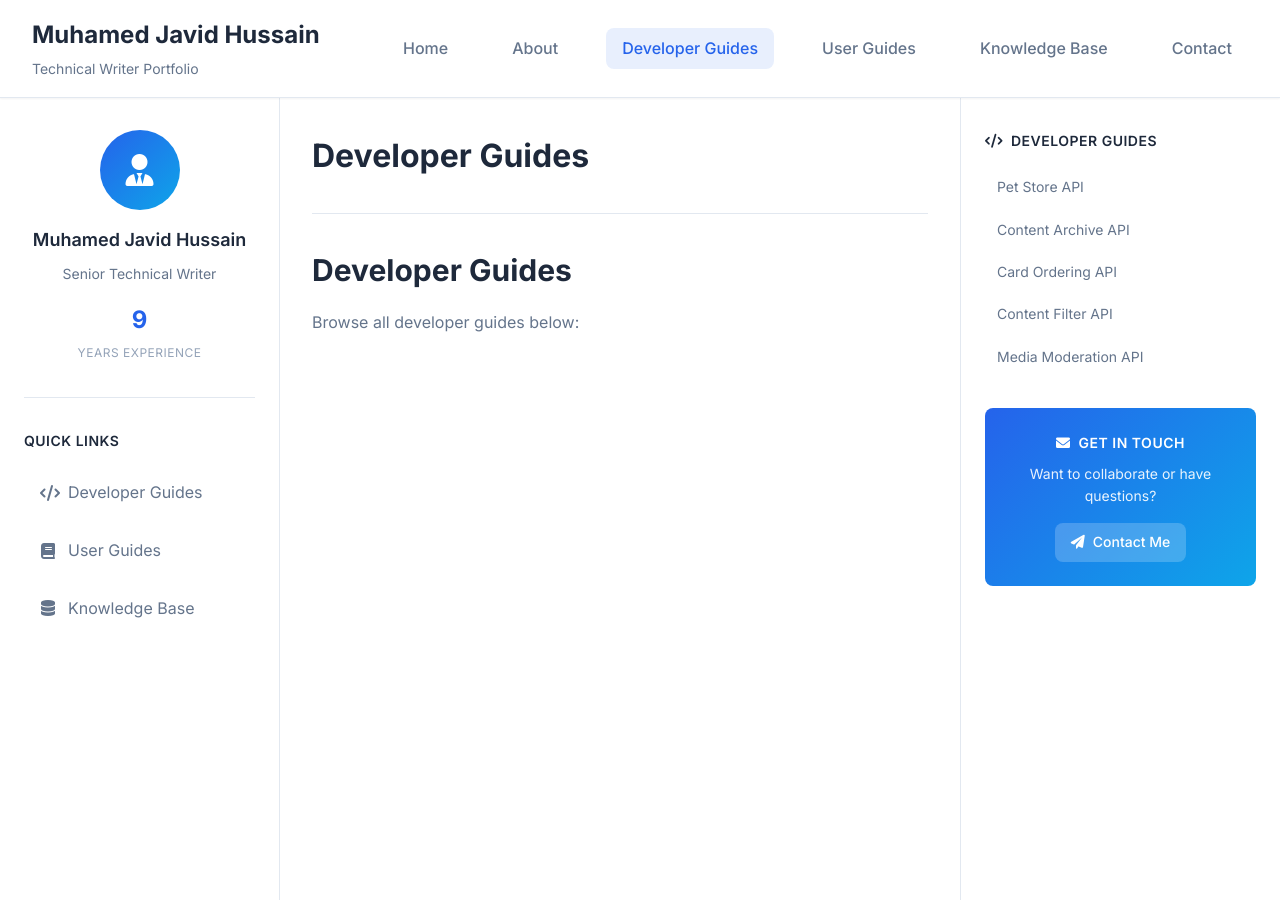
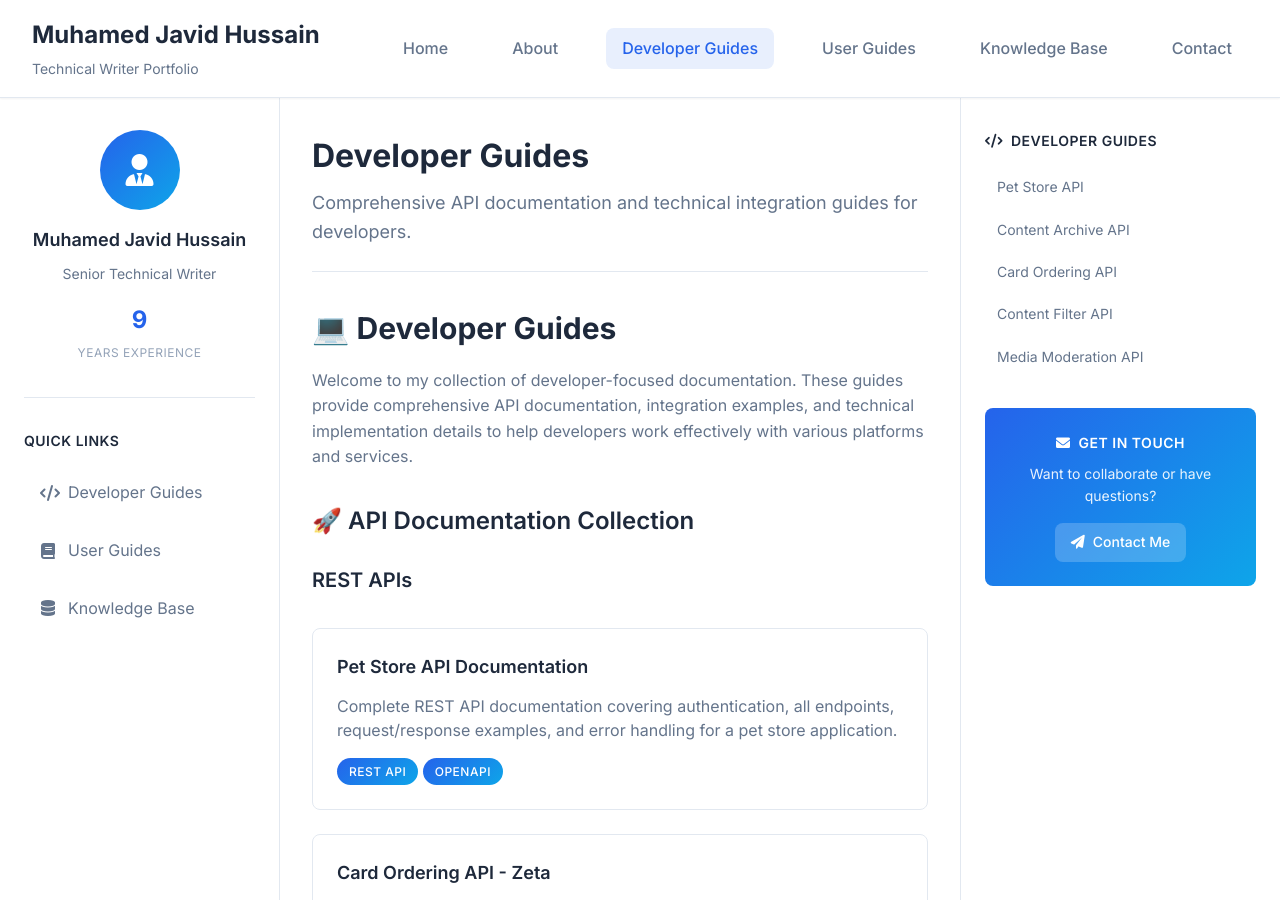
Before and after one commit to ashfaqfarook/Test, a Jekyll site: the page built from developer_guides/index.md, in a window 1280 px wide and 900 px high. Built offline with Jekyll 4.4.1, drawn with Linux system fonts in a browser that asks for light colours; some of the changed text lies outside the part shown.

Commit message:
Update index.md

```diff
--- a/developer_guides/index.md
+++ b/developer_guides/index.md
@@ -1,19 +1,76 @@
 ---
 layout: default
-title: "Developer Guides"
+title: Developer Guides
+description: Comprehensive API documentation and technical integration guides for developers.
 ---
 
-# Developer Guides
+# 💻 Developer Guides
 
-Browse all developer guides below:
+Welcome to my collection of developer-focused documentation. These guides provide comprehensive API documentation, integration examples, and technical implementation details to help developers work effectively with various platforms and services.
 
-<ul>
-  {% assign current_dir = 'developer_guides' %}
-  {% for file in site.static_files %}
-    {% if file.path contains current_dir and file.extname == '.md' and file.name != 'index.md' %}
-      <li>
-        <a href="{{ file.path | relative_url }}">{{ file.name | replace: '.md', '' | replace: '_', ' ' | capitalize }}</a>
-      </li>
-    {% endif %}
-  {% endfor %}
-</ul>
+## 🚀 API Documentation Collection
+
+### REST APIs
+
+<div class="portfolio-grid">
+  <div class="portfolio-item">
+    <h4><a href="rest_api_pet_store">Pet Store API Documentation</a></h4>
+    <p>Complete REST API documentation covering authentication, all endpoints, request/response examples, and error handling for a pet store application.</p>
+    <span class="tech-tag">REST API</span>
+    <span class="tech-tag">OpenAPI</span>
+  </div>
+
+  <div class="portfolio-item">
+    <h4><a href="rest_api_ordering_a_new_card_zeta">Card Ordering API - Zeta</a></h4>
+    <p>Banking API documentation for card ordering workflows, account holder management, and financial transaction processing.</p>
+    <span class="tech-tag">FinTech</span>
+    <span class="tech-tag">Banking</span>
+  </div>
+</div>
+
+### GraphQL APIs
+
+<div class="portfolio-grid">
+  <div class="portfolio-item">
+    <h4><a href="graphql_api_content_archive">Content Archive API</a></h4>
+    <p>GraphQL API guide for content management, archival operations, and data retrieval with query examples and schema documentation.</p>
+    <span class="tech-tag">GraphQL</span>
+    <span class="tech-tag">CMS</span>
+  </div>
+
+  <div class="portfolio-item">
+    <h4><a href="graphql_api_content_filter">Content Filter API</a></h4>
+    <p>GraphQL API documentation for content filtering, moderation workflows, and automated content review processes.</p>
+    <span class="tech-tag">GraphQL</span>
+    <span class="tech-tag">Content</span>
+  </div>
+
+  <div class="portfolio-item">
+    <h4><a href="graphql_api_bypass_media_moderation">Bypass Media Moderation API</a></h4>
+    <p>Advanced GraphQL API guide for bypassing media moderation with proper permissions and administrative controls.</p>
+    <span class="tech-tag">GraphQL</span>
+    <span class="tech-tag">Media</span>
+  </div>
+</div>
+
+## 🎯 Documentation Features
+
+Each developer guide includes:
+
+- **Complete API Reference** - All endpoints, methods, and parameters
+- **Authentication Examples** - Step-by-step auth implementation
+- **Code Samples** - Working examples in multiple languages
+- **Error Handling** - Comprehensive error codes and solutions
+- **Best Practices** - Implementation recommendations and tips
+- **Testing Guide** - How to test API integration
+
+## 🛠️ Technologies Covered
+
+- **REST APIs** - RESTful web services with JSON responses
+- **GraphQL** - Modern query language and runtime
+- **Authentication** - OAuth 2.0, JWT, API keys
+- **SDKs** - Software development kits and libraries
+- **Webhooks** - Real-time event notifications
+- **Rate Limiting** - API usage limits and throttling
+
+---
```
